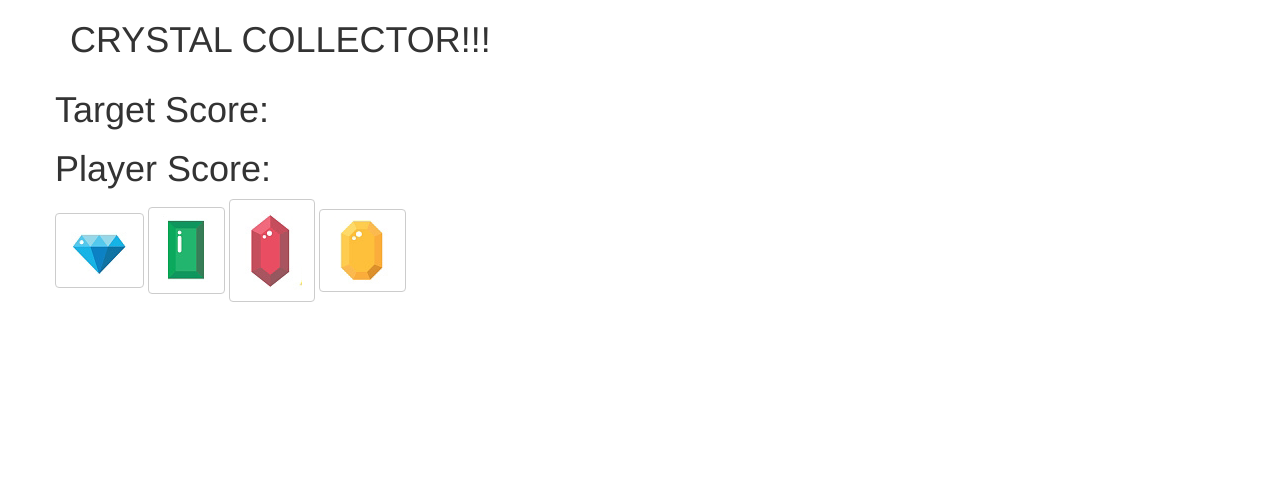
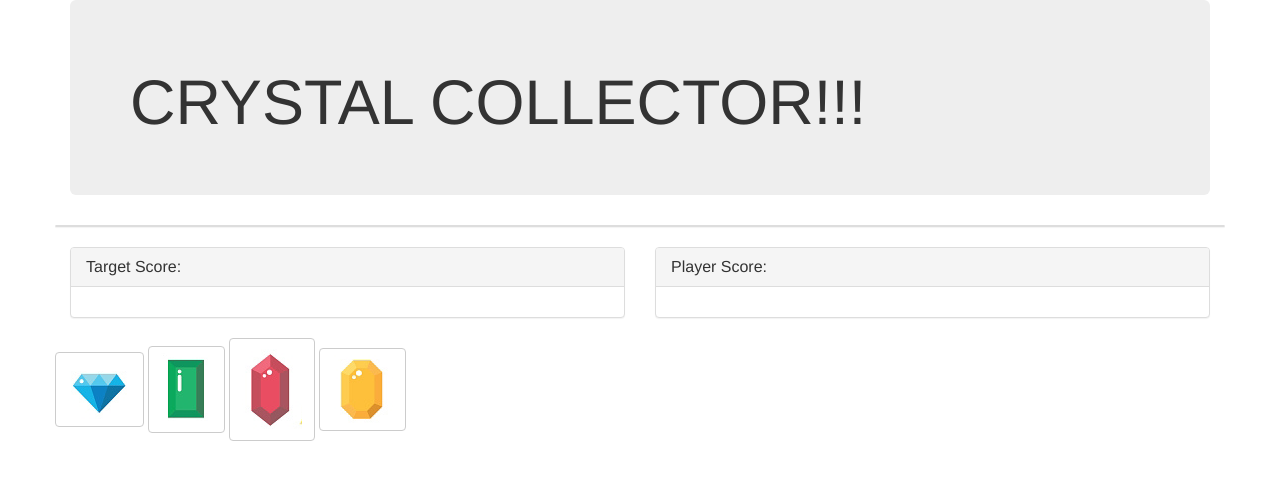
Before and after one commit to mmann30/week-4-game, a plain HTML site: page index.html in a window 1280 px wide. Drawn offline with nearby package versions, Linux system fonts and the light colour scheme.

Commit message:
update panels

```diff
--- a/index.html
+++ b/index.html
@@ -20,27 +20,36 @@
 <body>
 	<!-- Outter Container -->
 	<div class="container">
-		<header> <h1>CRYSTAL COLLECTOR!!!</h1> </header>
+		<header class="jumbotron"> <h1>CRYSTAL COLLECTOR!!!</h1> </header>
 
 		<!-- How to Play -->
-		<div class="row">
+		<div class="row panel panel-default">
 			<!-- Place instructions here -->
 		</div>
 
 		<!-- Target and Score row -->
 		<div class="row">
-			<div class="col-6-sm">
-				<h1>Target Score:  <span class="target-score"></span></h1>
+			<div class="col-sm-6">
+				<div class="panel panel-default">
+					<div class="panel-heading">
+						<h1 class="panel-title">Target Score:</h1>
+					</div>
+					<div class="panel-body target-score"></div>
+				</div>
 			</div>
-			<div class="col-6-sm">
-				<h1> Player Score: <span class="player-score"></span></h1>
+			<div class="col-sm-6">
+				<div class="panel panel-default">
+					<div class="panel-heading">
+						<h1 class="panel-title"> Player Score:</h1>
+					</div>
+					<div class="panel-body player-score"></div>
+				</div>
 			</div>
 		</div>
 
 		<!-- Crystal Buttons -->
 		<div class="row">
-			<!-- crystal buttons go here....use jQuery to create new instances if time permits -->
-			<button class="btn btn-default"><img class="crystal-image blue" src="assets/images/blue.png" alt="crystal-image"></button>
+			<button class="btn btn-default blue"><img class="crystal-image" src="assets/images/blue.png" alt="crystal-image"></button>
 			<button class="btn btn-default"><img class="crystal-image green" src="assets/images/green.png" alt="crystal-image"></button>
 			<button class="btn btn-default"><img class="crystal-image red" src="assets/images/red.png" alt="crystal-image"></button>
 			<button class="btn btn-default"><img class="crystal-image yellow" src="assets/images/yellow.png" alt="crystal-image"></button>
```
